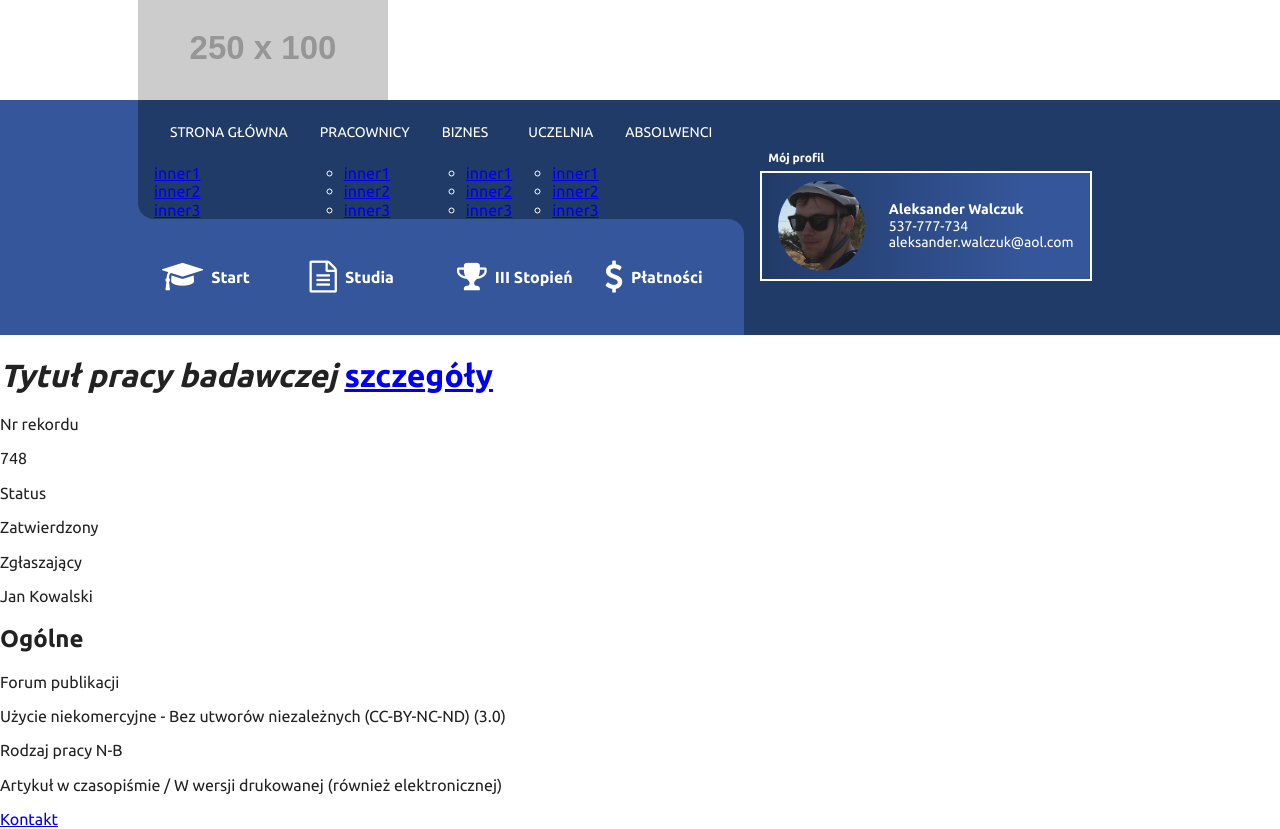
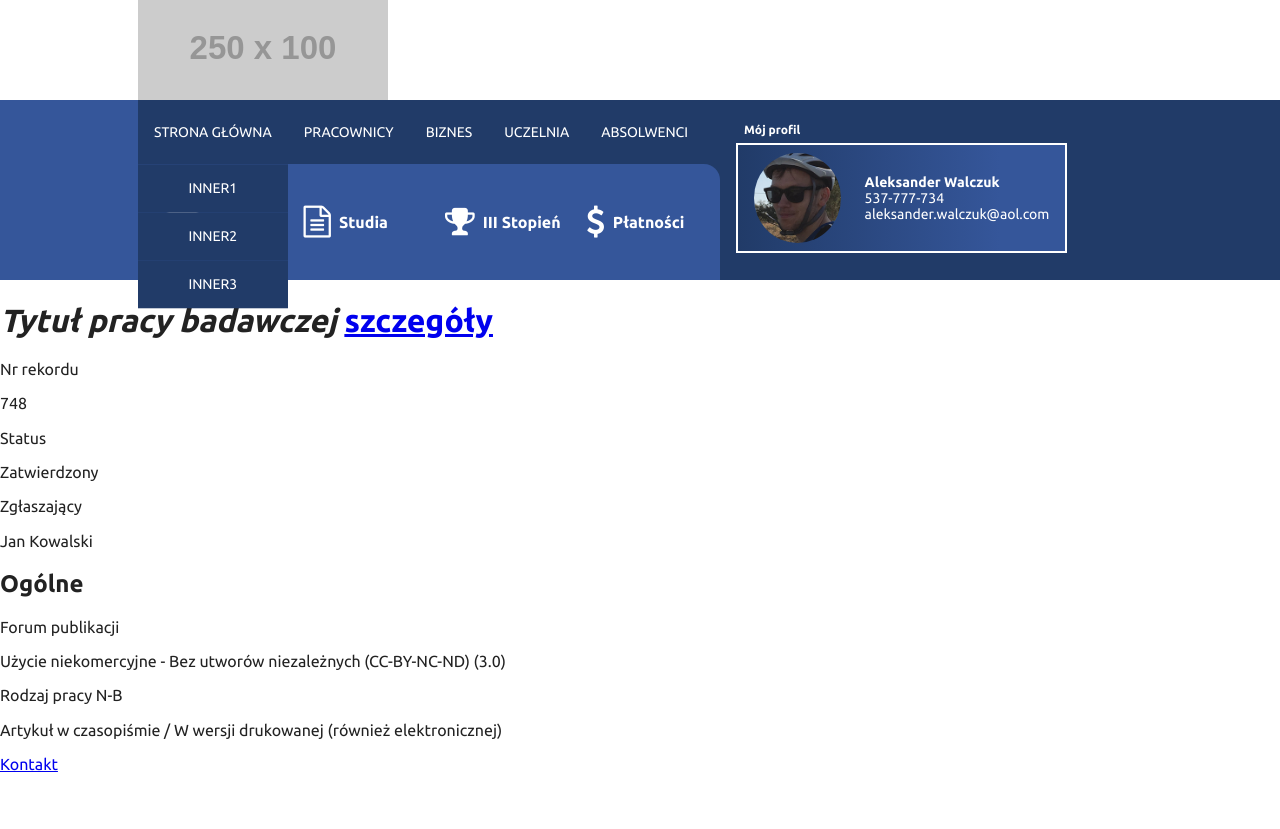
Before and after one commit to Rednaxela700/cui, a website built with Parcel: page index.html in a window 1280 px wide. Both pictures are taken after a click on the link "STRONA GŁÓWNA". After the commit the page ends 800 px from the top, so only its background shows below. Built offline with nearby package versions, Linux system fonts and the light colour scheme; placeholder pictures from the web are drawn by us.

Commit message:
fixes for dropdown and simple nav radius handling in js

```diff
--- a/css/_header.scss
+++ b/css/_header.scss
@@ -4,6 +4,10 @@
     max-width: map-get($breakpoints, 'desktop');
     min-height: 100px;
   }
+}
+
+.nav__item--radius {
+  border-bottom-left-radius: 16px;
 }
 
 .nav {
@@ -56,21 +60,16 @@
   }
 
   &--primary {
-    border-bottom-left-radius: 16px;
-    background: $color-primary;
 
     & .nav__item {
       position: relative;
-
-      &:first-child {
-        padding-left: 16px;
-      }
+      background: $color-primary;
     }
-
     & .nav__link {
       padding: 24px 16px;
       font-size: 14px;
       text-transform: uppercase;
+
       &:active + .nav__container__inner, &:focus + .nav__container__inner {
         @extend .nav__container;
         display: block;
@@ -113,6 +112,31 @@
 
     }
   }
+
+  &__container__inner {
+    display: none;
+    position: absolute;
+    bottom: 0;
+    width: 100%;
+    transform: translateY(100%);
+    z-index: 2;
+
+    & .nav__link__inner {
+      padding: 16px 0;
+    }
+
+  }
+
+  &__link__inner {
+    @extend .nav__link;
+    width: 100%;
+    background: $color-primary;
+    text-align: center;
+
+    &::after {
+      bottom: 4px;
+    }
+  }
 }
 
 .card {
@@ -149,12 +173,15 @@
       border-radius: 50%;
     }
   }
+
   &__info {
     margin-left: 24px;
     font-size: 14px;
+
     &__name {
       font-weight: bold;
     }
+
     &__text a {
       color: #fff;
       text-decoration: none;
--- a/index.html
+++ b/index.html
@@ -51,9 +51,9 @@
     <div class="nav__wrapper">
       <div class="nav__wrapper__inner">
         <ul class="nav__container nav--primary">
-          <li class="nav__item">
+          <li class="nav__item nav__item--radius" id="js-nav--radius">
             <a href="#" class="nav__link"><span>strona główna</span></a>
-            <ul class="nav__container__inner">
+            <ul class="nav__container__inner js-radius">
               <li class="nav__item__inner"><a href="#" class="nav__link__inner">inner1</a></li>
               <li class="nav__item__inner"><a href="#" class="nav__link__inner">inner2</a></li>
               <li class="nav__item__inner"><a href="#" class="nav__link__inner">inner3</a></li>
@@ -83,7 +83,14 @@
               <li class="nav__item__inner"><a href="#" class="nav__link__inner">inner3</a></li>
             </ul>
           </li>
-          <li class="nav__item"><a href="#" class="nav__link"><span>absolwenci</span></a></li>
+          <li class="nav__item">
+            <a href="#" class="nav__link"><span>absolwenci</span></a>
+            <ul class="nav__container__inner">
+              <li class="nav__item__inner"><a href="#" class="nav__link__inner">inner1</a></li>
+              <li class="nav__item__inner"><a href="#" class="nav__link__inner">inner2</a></li>
+              </li>
+            </ul>
+          </li>
         </ul>
         <ul class="nav__container nav--secondary">
           <li class="nav__item"><a href="#" class="nav__link">
--- a/js/main.js
+++ b/js/main.js
@@ -0,0 +1,17 @@
+function invoke() {
+  const primaryNavBtns = document.querySelectorAll('.nav--primary > .nav__item')
+
+  function handleNavRadius() {
+    const radiusNavItem = document.getElementById('js-nav--radius');
+
+    if (radiusNavItem.lastElementChild.offsetHeight) {
+      radiusNavItem.classList.remove('nav__item--radius');
+    } else {
+      radiusNavItem.classList.add('nav__item--radius');
+    }
+  }
+
+  Array.from(primaryNavBtns).forEach(btn => btn.addEventListener('click', handleNavRadius))
+}
+
+window.addEventListener('DOMContentLoaded', invoke)
```
